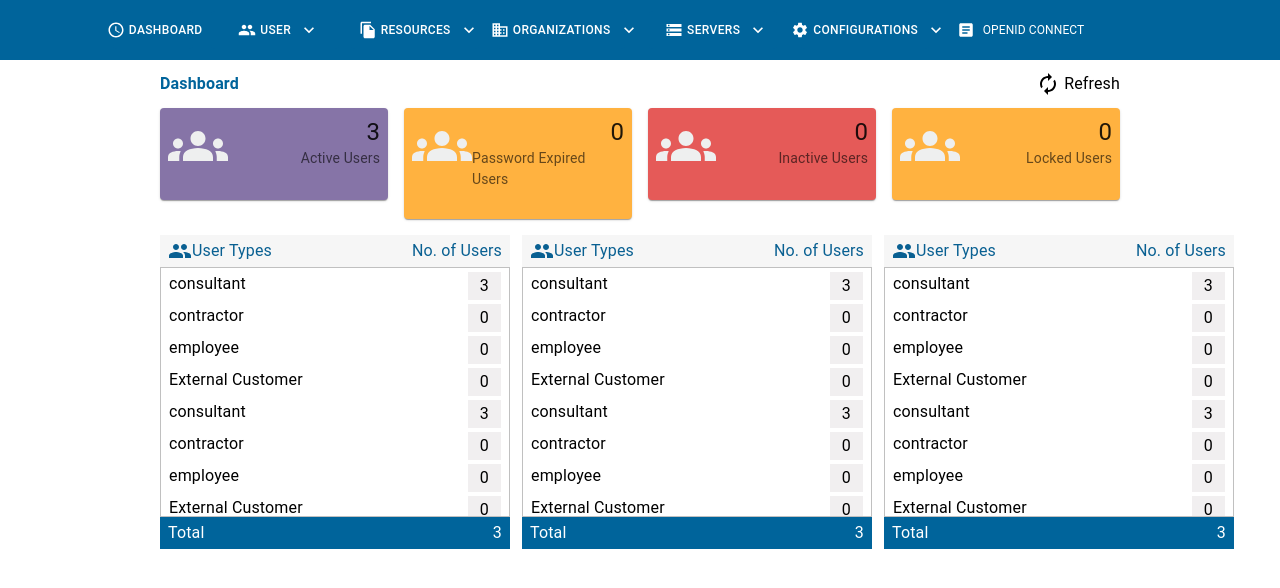
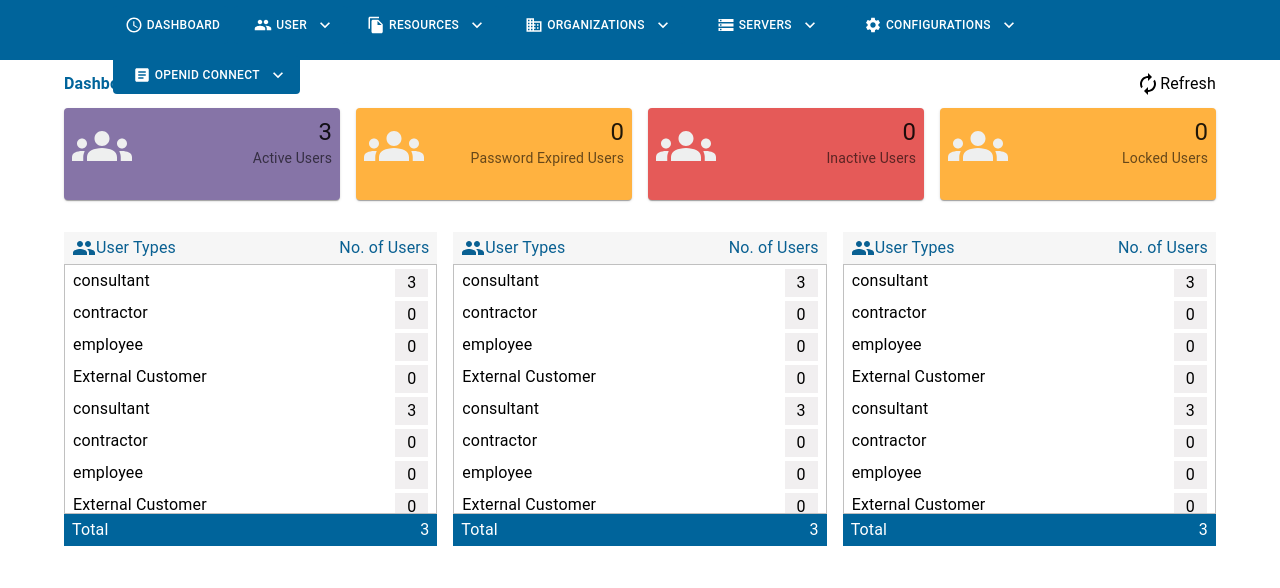
Before and after one commit to subhaneha/ga-poc-app, a React (Create React App) app: page / in a window 1280 px wide. Shown: the top 588 px of the page. Built offline with nearby package versions, Linux system fonts and the light colour scheme.

Commit message:
modified dashboard css

```diff
--- a/src/assets/constants.tsx
+++ b/src/assets/constants.tsx
@@ -4,7 +4,8 @@ import { People } from "@mui/icons-material";
 import BusinessIcon from "@mui/icons-material/Business";
 import FileCopyIcon from "@mui/icons-material/FileCopy";
 import SettingsIcon from "@mui/icons-material/Settings";
-import { MenuConfig } from "../interfaces/menu.interface";
+import ArticleIcon from "@mui/icons-material/Article";
+import { MenuConfig } from '../interfaces/menu.interface';
 export const users: MenuConfig = {
   menuOptions: [
     {
@@ -94,24 +95,19 @@ export const configurations: MenuConfig = {
         {
             title: "Password Rules",
             path: "/users",
-    },
-    {
+        }, {
             title: "Login Monitoring",
             path: "/users",
-    },
-    {
+        }, {
             title: "System Locale",
             path: "/users",
-    },
-    {
+        }, {
             title: "SMTP License",
             path: "/users",
-    },
-    {
+        }, {
             title: "System Configurations",
             path: "/users",
-    },
-    {
+        }, {
             title: "Session Management",
             path: "/users",
         },
@@ -124,3 +120,10 @@ export const configurations: MenuConfig = {
     icon: SettingsIcon,
     path: "/users",
 };
+
+export const opnId: MenuConfig = {
+    menuOptions: [ ],
+    title: "OpenId Connect",
+    icon: ArticleIcon,
+    path: "/openId",
+};
--- a/src/components/common/Header.module.css
+++ b/src/components/common/Header.module.css
@@ -1,15 +1,11 @@
 /* Header.css */
 .header-container {
   background-color: #00649b;
-  color: #ffffff;
   display: flex;
+  justify-content: center
 }
 
 .header-links-container {
-  display: flex;
-  column-gap: 12px;
-  margin: auto;
-  padding: 4px 0;
   height: 60px;
 }
 
--- a/src/components/common/Header.tsx
+++ b/src/components/common/Header.tsx
@@ -6,7 +6,7 @@ import ArticleIcon from "@mui/icons-material/Article";
 import { NavLink, useNavigate } from "react-router-dom";
 import styles from "./Header.module.css"; // Import the CSS file
 import { CustomizedMenus } from "./MenuButton";
-import { configurations, organizations, resources, servers, users } from "../../assets/constants";
+import { configurations, opnId, organizations, resources, servers, users } from "../../assets/constants";
 
 
 const Header = () => {
@@ -21,12 +21,11 @@ const Header = () => {
           className={styles["nav-link"]}
           style={{
             background: "rgb(0 100 155)",
-            width: "80px",
             fontSize: "12px",
           }}
         >
 
-          <Button style={{ background: 'rgb(0 100 155)', width: '128px', fontSize: '12px',color:'#ffffff' }} onClick={handleDashboardBtn}>
+          <Button style={{ background: 'rgb(0 100 155)', fontSize: '12px',color:'#ffffff' }} onClick={handleDashboardBtn}>
             <AccessTime style={{ fontSize: "18px", padding: "4px" }} />
             DASHBOARD
           </Button>
@@ -47,15 +46,8 @@ const Header = () => {
         <Typography className={styles["nav-link"]}>
           <CustomizedMenus menuConfig={configurations} />
         </Typography>
-        <Typography
-          className={styles["nav-link"]}
-          style={{
-            background: "rgb(0 100 155)",
-            fontSize: "12px",
-          }}
-        >
-          <ArticleIcon style={{ fontSize: "18px", padding: "4px" }} />
-          OPENID CONNECT
+        <Typography className={styles["nav-link"]}>
+          <CustomizedMenus menuConfig={opnId} />
         </Typography>
       </Grid>
     </Grid>
--- a/src/components/common/ListBox.tsx
+++ b/src/components/common/ListBox.tsx
@@ -12,7 +12,6 @@ interface ListBoxProps{
 
 }
 const StyledListBox=styled(Grid)({
-width:"350px",
 '.footer':{
   backgroundColor:'#00649b',
   color:"#ffffff",
--- a/src/components/common/MenuButton.tsx
+++ b/src/components/common/MenuButton.tsx
@@ -53,7 +53,7 @@ export const CustomizedMenus: React.FC<{ menuConfig: MenuConfig }> = ({ menuConf
 
     return (
         <div>
-            <Button style={{ background: 'rgb(0 100 155)',width:'128px',fontSize:'12px' }}
+            <Button style={{ background: 'rgb(0 100 155)',fontSize:'12px' }}
                 id="demo-customized-button"
                 aria-controls={open ? 'demo-customized-menu' : undefined}
                 aria-haspopup="true"
--- a/src/pages/DashboardPage.tsx
+++ b/src/pages/DashboardPage.tsx
@@ -16,10 +16,10 @@ export const DashboardPage: React.FC = () => {
     {typeName:"External Customer",value:0}
   ]
   return (
-    <Grid container md={10} margin={'12px auto'}>
-        <Grid md={12} display={'flex'} justifyContent={'space-between'}>
+    <Grid container margin={'12px auto'}>
+      <Grid container display={'flex'} justifyContent={'space-between'}>
         <Typography color='#00649b' fontWeight={600}>Dashboard</Typography>
-        <Typography display={'flex'} alignItems={'center'} columnGap={'4px'}><AutorenewTwoTone/> Refresh</Typography>
+        <Typography display={'flex'} ><AutorenewTwoTone/> Refresh</Typography>
       </Grid>
       <Grid container spacing={2}>
         <Grid item xs={12} sm={6} md={3}>
@@ -35,13 +35,16 @@ export const DashboardPage: React.FC = () => {
           <InfoCard background='#ffb240' title="Locked Users" count={0} IconComponent={Groups} />
         </Grid>
       </Grid>
-    <Grid display={'flex'} columnGap={"12px"} margin={'16px auto'}>
-      <ListBox resources={userTypes} title='User Types' subtitle='No. of Users' IconComponent={People}  />
-      <ListBox resources={userTypes} title='User Types' subtitle='No. of Users' IconComponent={People}  />
+      <Grid container spacing={2} sx={{ my: 2}} >
+        <Grid item xs={12} sm={6} md={4}>
           <ListBox resources={userTypes} title='User Types' subtitle='No. of Users' IconComponent={People}  />
         </Grid>
-    <Grid>
-
+        <Grid item xs={12} sm={6} md={4}>
+          <ListBox resources={userTypes} title='User Types' subtitle='No. of Users' IconComponent={People}  />
+        </Grid>
+        <Grid item xs={12} sm={6} md={4}>
+          <ListBox resources={userTypes} title='User Types' subtitle='No. of Users' IconComponent={People}  />
+        </Grid>
       </Grid>
     </Grid>
   );
```
Also changed, not shown: 1 other file (tests, documents, lock files or other folders). Lines whose indentation alone changed are shown as unchanged.
